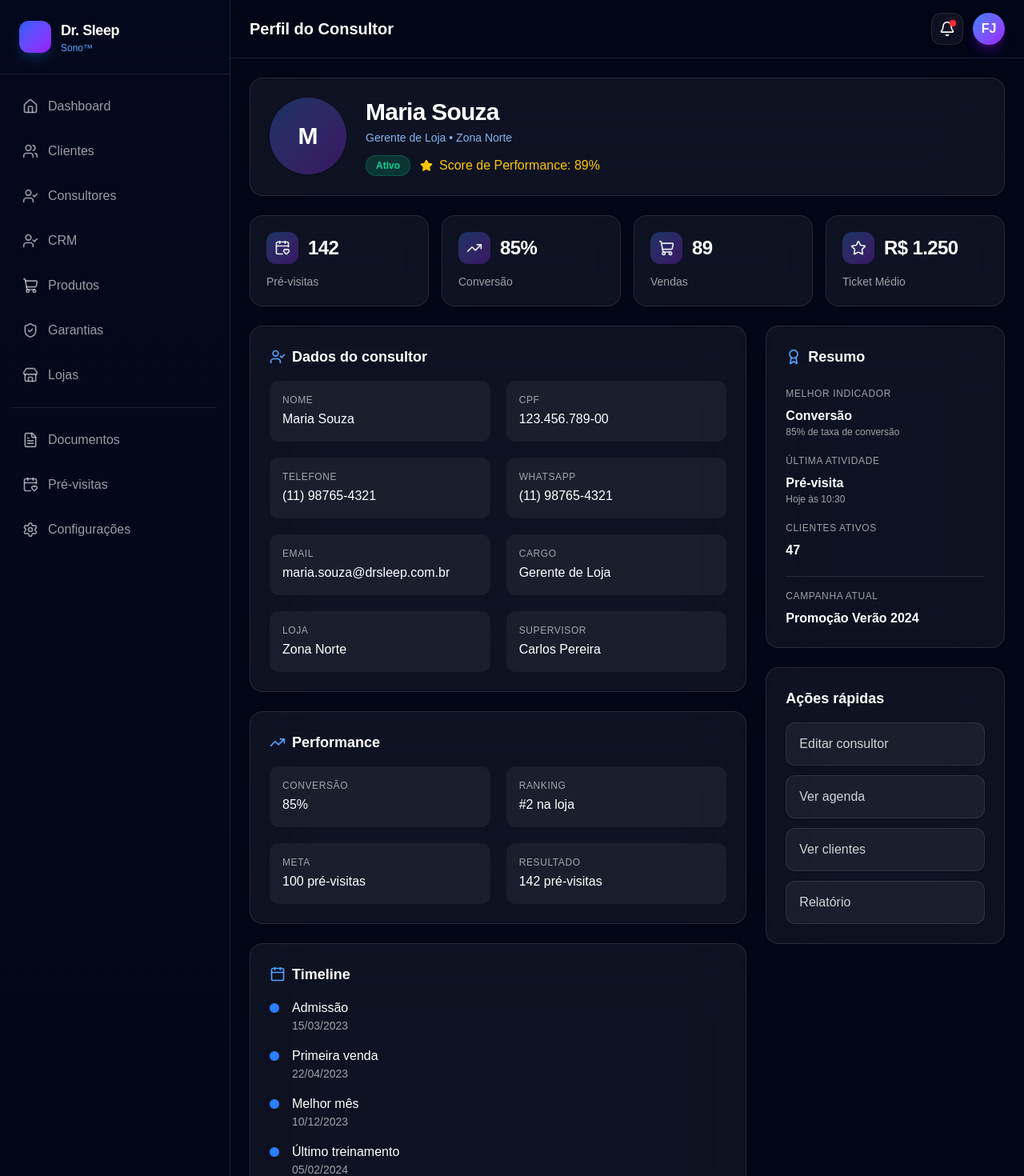
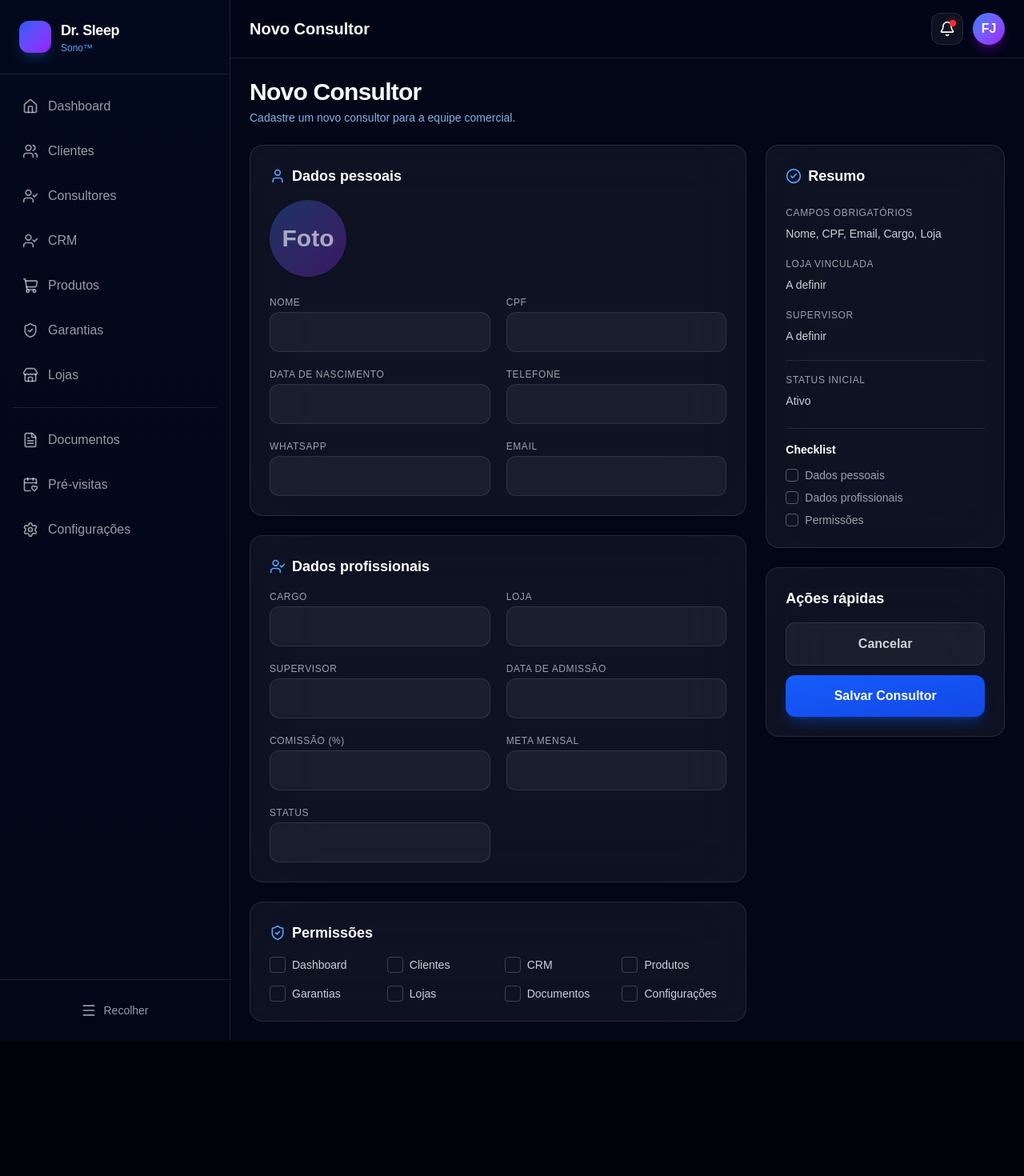
Before and after one commit to contatoaqualuxo-boop/app-teste-drsleepfranciscojunqueira, a Next.js app: page /empresa/consultores/novo in a window 1280 px wide. Shown: the top 1470 px of the page at 80% size. After the commit the page ends 1301 px from the top, so only its background shows below. Built offline with nearby package versions, Linux system fonts and the light colour scheme; no server answers.

Commit message:
feat: create new consultant foundation

```diff
--- /dev/null
+++ b/src/app/empresa/consultores/novo/page.tsx
@@ -0,0 +1,186 @@
+"use client";
+
+import Link from "next/link";
+import { DashboardLayout } from "@/components/layout/DashboardLayout";
+import {
+  Home, Users, ShoppingCart, ShieldCheck, Bell, Settings, ChevronRight,
+  Store, FileText, CalendarHeart, UserCheck, User, CheckCircle2
+} from "lucide-react";
+
+export default function NewConsultantPage() {
+  const navItems = [
+    { label: "Dashboard", href: "/empresa/dashboard", icon: Home, group: "principal" as const },
+    { label: "Clientes", href: "/empresa/clientes", icon: Users, group: "principal" as const },
+    { label: "Consultores", href: "/empresa/consultores", icon: UserCheck, group: "principal" as const },
+    { label: "CRM", href: "/empresa/crm", icon: UserCheck, group: "principal" as const },
+    { label: "Produtos", href: "/empresa/produtos", icon: ShoppingCart, group: "principal" as const },
+    { label: "Garantias", href: "/empresa/garantias", icon: ShieldCheck, group: "principal" as const },
+    { label: "Lojas", href: "/empresa/lojas", icon: Store, group: "principal" as const },
+    { label: "Documentos", href: "/empresa/documentos", icon: FileText, group: "outros" as const },
+    { label: "Pré-visitas", href: "/empresa/previsitas", icon: CalendarHeart, group: "outros" as const },
+    { label: "Configurações", href: "/empresa/configuracoes", icon: Settings, group: "outros" as const },
+  ];
+
+  return (
+    <DashboardLayout
+      title="Novo Consultor"
+      sidebarNavItems={navItems}
+      sidebarTitle="Dr. Sleep"
+      sidebarSubtitle="Sono™"
+      actions={
+        <div className="flex items-center gap-3">
+          <button className="w-10 h-10 rounded-xl bg-white/5 border border-white/10 flex items-center justify-center text-white hover:bg-white/10 hover:border-white/20 transition-all relative shadow-sm">
+            <Bell className="w-5 h-5" />
+            <span className="absolute top-2 right-2 w-2 h-2 bg-red-500 rounded-full shadow-[0_0_8px_rgba(239,68,68,0.5)]" />
+          </button>
+          <div className="w-10 h-10 rounded-full bg-gradient-to-br from-blue-500 to-purple-600 flex items-center justify-center text-white font-bold shadow-lg shadow-purple-600/30">
+            FJ
+          </div>
+        </div>
+      }
+    >
+      <div className="space-y-6">
+        <div>
+          <h1 className="text-3xl font-black text-white tracking-tight">Novo Consultor</h1>
+          <p className="text-blue-300/90 text-sm mt-1">Cadastre um novo consultor para a equipe comercial.</p>
+        </div>
+
+        <div className="grid grid-cols-1 xl:grid-cols-3 gap-6">
+          <div className="xl:col-span-2 space-y-6">
+            <div className="bg-white/5 backdrop-blur-2xl border border-white/10 rounded-2xl p-6 shadow-sm">
+              <h2 className="text-white font-bold text-lg mb-4 flex items-center gap-2">
+                <User className="w-5 h-5 text-blue-400" />
+                Dados pessoais
+              </h2>
+              <div className="flex flex-col md:flex-row gap-6 items-center md:items-start mb-6">
+                <div className="w-24 h-24 rounded-full bg-gradient-to-br from-blue-500/30 to-purple-600/30 flex items-center justify-center text-white/60 font-bold text-3xl shadow-sm">
+                  Foto
+                </div>
+              </div>
+              <div className="grid grid-cols-1 sm:grid-cols-2 gap-5">
+                {[
+                  { label: "Nome" },
+                  { label: "CPF" },
+                  { label: "Data de nascimento" },
+                  { label: "Telefone" },
+                  { label: "WhatsApp" },
+                  { label: "Email" }
+                ].map((item, i) => (
+                  <div key={i}>
+                    <label className="text-white/60 text-xs uppercase tracking-wider block mb-1">{item.label}</label>
+                    <input
+                      type="text"
+                      placeholder=""
+                      className="w-full bg-white/5 border border-white/10 rounded-xl px-4 py-3 text-white placeholder-white/40 focus:outline-none focus:ring-2 focus:ring-blue-500/30 focus:border-blue-500/30 transition-all"
+                    />
+                  </div>
+                ))}
+              </div>
+            </div>
+
+            <div className="bg-white/5 backdrop-blur-2xl border border-white/10 rounded-2xl p-6 shadow-sm">
+              <h2 className="text-white font-bold text-lg mb-4 flex items-center gap-2">
+                <UserCheck className="w-5 h-5 text-blue-400" />
+                Dados profissionais
+              </h2>
+              <div className="grid grid-cols-1 sm:grid-cols-2 gap-5">
+                {[
+                  { label: "Cargo" },
+                  { label: "Loja" },
+                  { label: "Supervisor" },
+                  { label: "Data de admissão" },
+                  { label: "Comissão (%)" },
+                  { label: "Meta mensal" },
+                  { label: "Status" }
+                ].map((item, i) => (
+                  <div key={i}>
+                    <label className="text-white/60 text-xs uppercase tracking-wider block mb-1">{item.label}</label>
+                    <input
+                      type="text"
+                      placeholder=""
+                      className="w-full bg-white/5 border border-white/10 rounded-xl px-4 py-3 text-white placeholder-white/40 focus:outline-none focus:ring-2 focus:ring-blue-500/30 focus:border-blue-500/30 transition-all"
+                    />
+                  </div>
+                ))}
+              </div>
+            </div>
+
+            <div className="bg-white/5 backdrop-blur-2xl border border-white/10 rounded-2xl p-6 shadow-sm">
+              <h2 className="text-white font-bold text-lg mb-4 flex items-center gap-2">
+                <ShieldCheck className="w-5 h-5 text-blue-400" />
+                Permissões
+              </h2>
+              <div className="grid grid-cols-2 sm:grid-cols-4 gap-4">
+                {[
+                  "Dashboard", "Clientes", "CRM", "Produtos",
+                  "Garantias", "Lojas", "Documentos", "Configurações"
+                ].map((item, i) => (
+                  <label key={i} className="flex items-center gap-2 text-white/80 cursor-pointer hover:text-white transition-colors">
+                    <div className="w-5 h-5 border border-white/20 rounded flex items-center justify-center">
+                    </div>
+                    <span className="text-sm">{item}</span>
+                  </label>
+                ))}
+              </div>
+            </div>
+          </div>
+
+          <div className="space-y-6">
+            <div className="bg-white/5 backdrop-blur-2xl border border-white/10 rounded-2xl p-6 shadow-sm">
+              <h3 className="text-white font-bold text-lg mb-6 flex items-center gap-2">
+                <CheckCircle2 className="w-5 h-5 text-blue-400" />
+                Resumo
+              </h3>
+              <div className="space-y-5 mb-6">
+                <div>
+                  <p className="text-white/60 text-xs uppercase tracking-wider mb-2">Campos obrigatórios</p>
+                  <p className="text-white/80 text-sm">Nome, CPF, Email, Cargo, Loja</p>
+                </div>
+                <div>
+                  <p className="text-white/60 text-xs uppercase tracking-wider mb-2">Loja vinculada</p>
+                  <p className="text-white/80 text-sm">A definir</p>
+                </div>
+                <div>
+                  <p className="text-white/60 text-xs uppercase tracking-wider mb-2">Supervisor</p>
+                  <p className="text-white/80 text-sm">A definir</p>
+                </div>
+                <div className="pt-4 border-t border-white/10">
+                  <p className="text-white/60 text-xs uppercase tracking-wider mb-2">Status inicial</p>
+                  <p className="text-white/80 text-sm">Ativo</p>
+                </div>
+              </div>
+              <div className="border-t border-white/10 pt-4">
+                <h4 className="text-white font-semibold mb-3 text-sm">Checklist</h4>
+                <div className="space-y-2">
+                  {[
+                    "Dados pessoais", "Dados profissionais", "Permissões"
+                  ].map((item, i) => (
+                    <div key={i} className="flex items-center gap-2 text-white/60">
+                      <div className="w-4 h-4 border border-white/30 rounded flex items-center justify-center"></div>
+                      <span className="text-sm">{item}</span>
+                    </div>
+                  ))}
+                </div>
+              </div>
+            </div>
+
+            <div className="bg-white/5 backdrop-blur-2xl border border-white/10 rounded-2xl p-6 shadow-sm">
+              <h3 className="text-white font-bold text-lg mb-4">Ações rápidas</h3>
+              <div className="space-y-3">
+                <Link
+                  href="/empresa/consultores"
+                  className="w-full flex items-center justify-center gap-2 bg-white/5 border border-white/10 hover:bg-white/10 hover:border-white/20 text-white/80 px-4 py-3.5 rounded-xl transition-all font-semibold shadow-sm"
+                >
+                  Cancelar
+                </Link>
+                <button className="w-full flex items-center justify-center gap-2 bg-gradient-to-br from-blue-600 to-blue-700 hover:from-blue-500 hover:to-blue-600 text-white px-4 py-3.5 rounded-xl font-semibold shadow-lg shadow-blue-600/30 active:scale-[0.98] transition-all">
+                  Salvar Consultor
+                </button>
+              </div>
+            </div>
+          </div>
+        </div>
+      </div>
+    </DashboardLayout>
+  );
+}
--- a/src/app/empresa/consultores/page.tsx
+++ b/src/app/empresa/consultores/page.tsx
@@ -107,10 +107,10 @@ export default function ConsultantsPage() {
                   ))}
                 </div>
               </div>
-              <button className="flex items-center gap-2 bg-gradient-to-br from-blue-600 to-blue-700 hover:from-blue-500 hover:to-blue-600 text-white px-5 py-2.5 rounded-xl font-semibold shadow-lg shadow-blue-600/30 active:scale-[0.98] transition-all">
+              <Link href="/empresa/consultores/novo" className="flex items-center gap-2 bg-gradient-to-br from-blue-600 to-blue-700 hover:from-blue-500 hover:to-blue-600 text-white px-5 py-2.5 rounded-xl font-semibold shadow-lg shadow-blue-600/30 active:scale-[0.98] transition-all">
                 <Plus className="w-4.5 h-4.5" />
                 Novo Consultor
-              </button>
+              </Link>
             </div>
 
             <div className="space-y-4">
```
